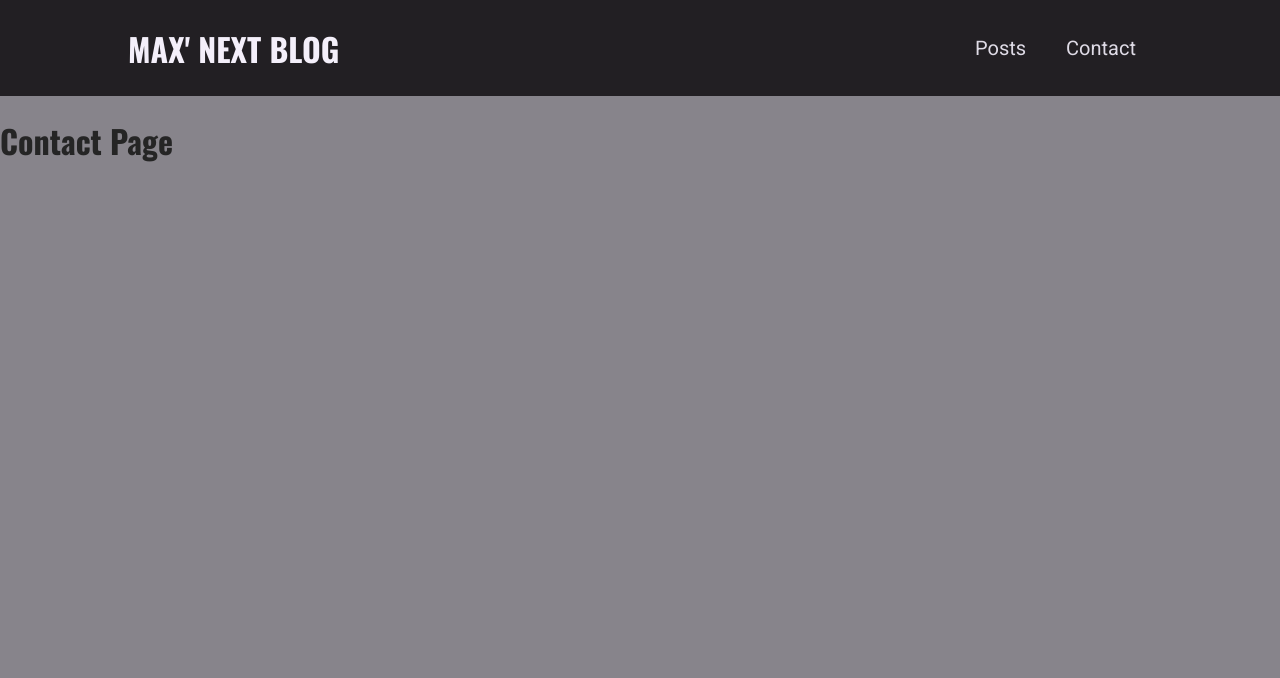
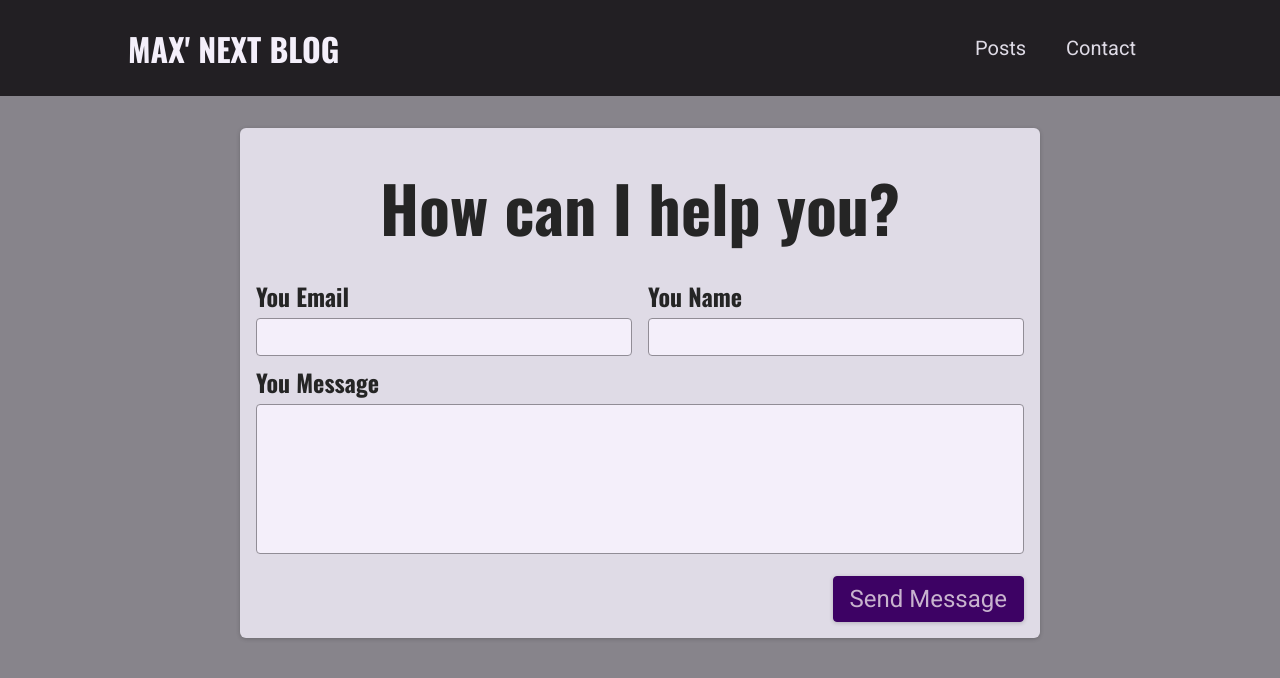
Before and after one commit to unimat/max-blog, a Next.js app: page /contact in a window 1280 px wide. Shown: the top 678 px of the page. Built offline with nearby package versions, Linux system fonts and the light colour scheme.

Commit message:
Send Form Data To An API Node (Base Functionality)

```diff
--- /dev/null
+++ b/components/contact/contact-form.js
@@ -0,0 +1,73 @@
+import { useState } from 'react';
+
+import classes from './contact-form.module.css'
+
+function ContactForm() {
+  const [enteredEmail, setEnteredEmail] = useState('');
+  const [enteredName, setEnteredName] = useState('');
+  const [enteredMessage, setEnteredMessage] = useState('');
+
+  function sendMessageHandler(event) {
+    event.preventDefault()
+
+    // optional: add client-side validation
+
+    fetch('/api/contact', {
+      method: 'POST',
+      body: JSON.stringify({
+        email: enteredEmail,
+        name: enteredName,
+        message: enteredMessage
+      }),
+      headers: {
+        'Content-Type': 'application/json'
+      }
+    });
+  }
+
+  return (
+    <section className={classes.contact}>
+      <h1>How can I help you?</h1>
+      <form className={classes.form} onSubmit={sendMessageHandler}>
+        <div className={classes.controls}>
+          <div className={classes.control}>
+            <label htmlFor='email'>You Email</label>
+            <input
+              type='email'
+              id='email'
+              required
+              value={enteredEmail}
+              onChange={(event) => setEnteredEmail(event.target.value)}
+             />
+          </div>
+          <div className={classes.control}>
+            <label htmlFor='name'>You Name</label>
+            <input
+              type='text'
+              id='name'
+              required
+              value={enteredName}
+              onChange={(event) => setEnteredName(event.target.value)}
+              />
+          </div>
+        </div>
+        <div className={classes.control}>
+          <label htmlFor='message'>You Message</label>
+          <textarea
+            id='message'
+            rows={5}
+            required
+            value={enteredMessage}
+            onChange={(event) => setEnteredMessage(event.target.value)}
+            ></textarea>
+        </div>
+
+        <div className={classes.actions}>
+          <button>Send Message</button>
+        </div>
+      </form>
+    </section>
+  )
+}
+
+export default ContactForm
--- /dev/null
+++ b/components/contact/contact-form.module.css
@@ -0,0 +1,73 @@
+.contact {
+  margin: var(--size-8) auto;
+  border-radius: 6px;
+  background-color: var(--color-grey-100);
+  width: 90%;
+  max-width: 50rem;
+  padding: var(--size-4);
+  box-shadow: 0 1px 4px rgba(0, 0, 0, 0.2);
+  font-size: var(--size-6);
+}
+
+.contact h1 {
+  font-size: var(--size-8);
+  margin: var(--size-4) 0;
+  text-align: left;
+}
+
+.form label {
+  display: block;
+  font-family: 'Oswald', sans-serif;
+  font-weight: bold;
+  margin: var(--size-2) 0 var(--size-1) 0;
+}
+
+.form input,
+.form textarea {
+  font: inherit;
+  padding: var(--size-1);
+  border-radius: 4px;
+  width: 100%;
+  border: 1px solid var(--color-grey-400);
+  background-color: var(--color-grey-50);
+  resize: none;
+}
+
+.controls {
+  display: flex;
+  column-gap: 1rem;
+  flex-wrap: wrap;
+}
+
+.control {
+  flex: 1;
+  min-width: 10rem;
+}
+
+.actions {
+  margin-top: var(--size-4);
+  text-align: right;
+}
+
+.form button {
+  font: inherit;
+  cursor: pointer;
+  background-color: var(--color-primary-700);
+  border: 1px solid var(--color-primary-700);
+  padding: var(--size-2) var(--size-4);
+  border-radius: 4px;
+  color: var(--color-primary-50);
+  box-shadow: 0 1px 4px rgba(0, 0, 0, 0.2);
+}
+
+.form button:hover {
+  background-color: var(--color-primary-500);
+  border-color: var(--color-primary-500);
+}
+
+@media (min-width: 768px) {
+  .contact h1 {
+    font-size: var(--size-16);
+    text-align: center;
+  }
+}
--- /dev/null
+++ b/pages/api/contact.js
@@ -0,0 +1,57 @@
+// import { MongoClient } from 'mongodb';
+
+async function handler(req, res) {
+  if (req.method === 'POST') {
+    const { email, name, message } = req.body;
+
+    // if (
+    //   !email ||
+    //   !email.includes('@') ||
+    //   !name ||
+    //   name.trim() === '' ||
+    //   !message ||
+    //   message.trim() === ''
+    // ) {
+    //   res.status(422).json({ message: 'Invalid input.' });
+    //   return;
+    // }
+
+    const newMessage = {
+      email,
+      name,
+      message,
+    };
+
+    console.log(newMessage)
+
+    // let client;
+
+    // try {
+    //   client = await MongoClient.connect(
+    //     'mongodb+srv://maximilian:2YkcXq43KyPk0vqp@cluster0.ntrwp.mongodb.net/my-site?retryWrites=true&w=majority'
+    //   );
+    // } catch (error) {
+    //   res.status(500).json({ message: 'Could not connect to database.' });
+    //   return;
+    // }
+
+    // const db = client.db();
+
+    // try {
+    //   const result = await db.collection('messages').insertOne(newMessage);
+    //   newMessage.id = result.insertedId;
+    // } catch (error) {
+    //   client.close();
+    //   res.status(500).json({ message: 'Storing message failed!' });
+    //   return;
+    // }
+
+    // client.close();
+
+    res
+      .status(201)
+      .json({ message: 'Successfully stored message!', message: newMessage });
+  }
+}
+
+export default handler;
--- a/pages/contact.js
+++ b/pages/contact.js
@@ -1,7 +1,13 @@
+import { Fragment } from 'react';
+
+import ContactForm from '../components/contact/contact-form';
+
 function ContactPage() {
   return (
-    <h1>Contact Page</h1>
-  )
+    <Fragment>
+      <ContactForm />
+    </Fragment>
+  );
 }
 
-export default ContactPage
+export default ContactPage;
--- a/pages/posts/[slug].js
+++ b/pages/posts/[slug].js
@@ -1,3 +1,4 @@
+// import Head from 'next/head';
 import { Fragment } from 'react';
 
 import PostContent from '../../components/posts/post-detail/post-content';
@@ -6,6 +7,10 @@
 function PostDetailPage(props) {
   return (
     <Fragment>
+      {/* <Head>
+        <title>{props.post.title}</title>
+        <meta name='description' content={props.post.excerpt} />
+      </Head> */}
       <PostContent post={props.post} />
     </Fragment>
   );
```
